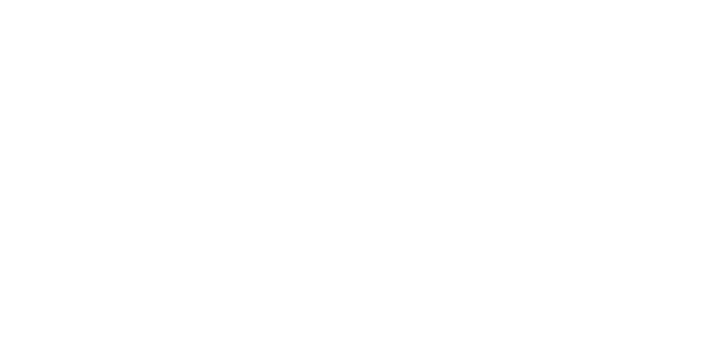
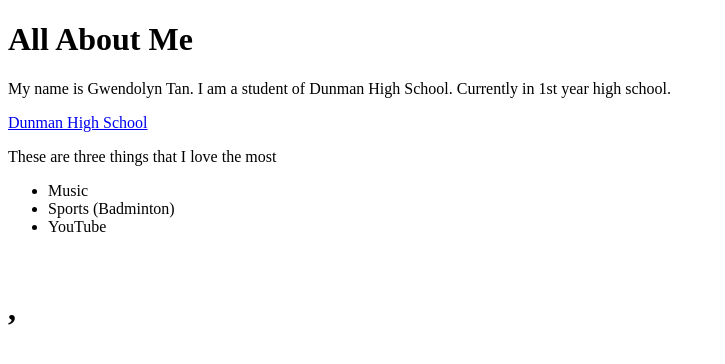
Before and after one commit to dhs17y1dgwendolyntanyingxuan/dhs17y1dgwendolyntanyingxuan.github.io, a plain HTML site: page index.html in a window 1280 px wide. Shown: the whole page, without its empty margins (0-725 px from the left). Drawn offline with Linux system fonts and the light colour scheme.

Commit message:
Update index.html

```diff
--- a/index.html
+++ b/index.html
@@ -1,12 +1,17 @@
 <!DOCTYPE HTML>
 <html>
 <body>
-<head>
-<title>
+  <h1>All About Me</h1>
+  <title>This is my website</title>
 <p>
+  My name is Gwendolyn Tan. I am a student of Dunman High School. Currently in 1st year high school.</p>
 <link>
-<a href…>
-<ul>
-<li>
+  <a href="www.dhs.sg">Dunman High School</a>
+  <p>These are three things that I love the most</p>
+  <ul>
+    <li>Music</li>
+    <li> Sports (Badminton)</li>
+    <li>YouTube</li>
+</ul>
 <img src>
 <h1>, <h2>
```
